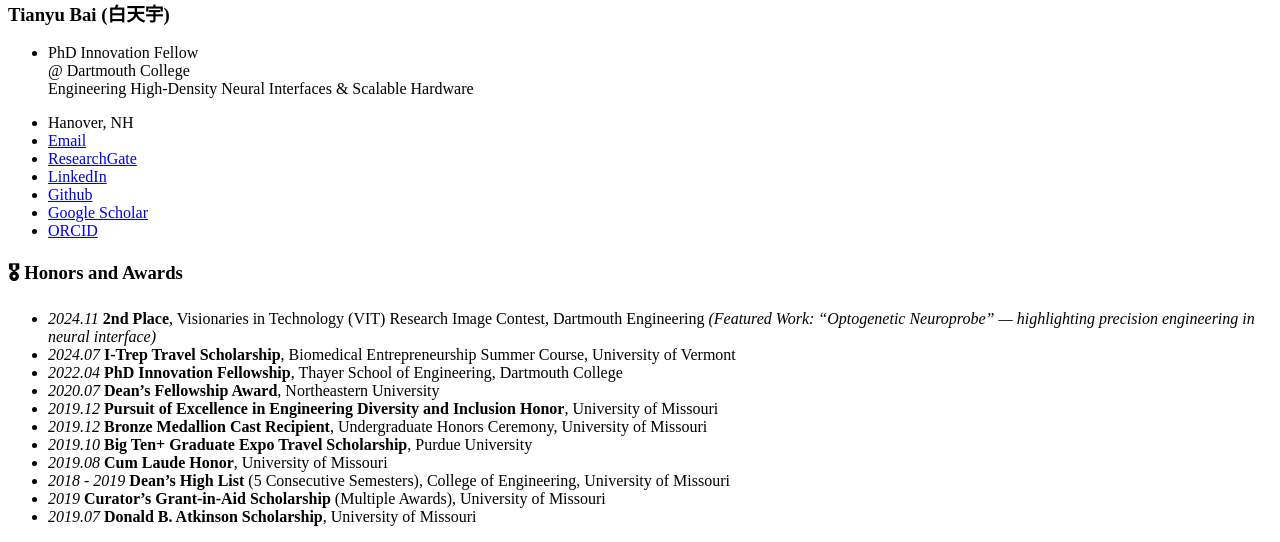
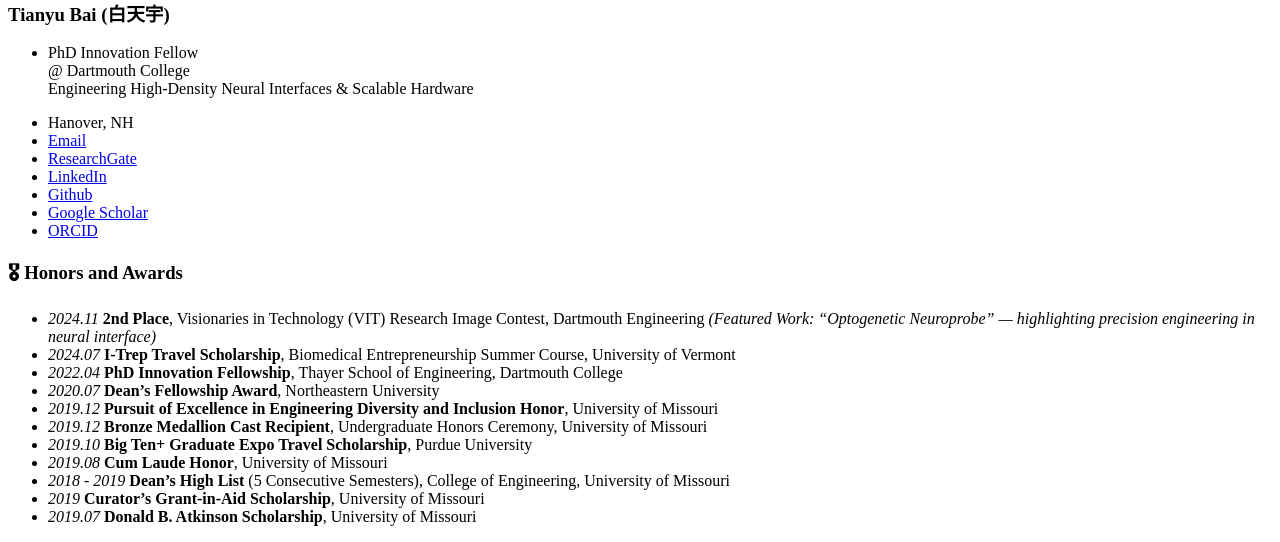
Before and after one commit to Tianyu-Bai/Tianyu-Bai.github.io, a Jekyll site: the page built from _pages/includes/honers.md, in a window 1280 px wide. Shown: the part 490-1032 px from the top of the page. Built offline with Jekyll 4.4.1, drawn with Linux system fonts in a browser that asks for light colours; our own code applies the rules of GitHub Pages for plain Markdown files.

Commit message:
Update honers.md

```diff
--- a/_pages/includes/honers.md
+++ b/_pages/includes/honers.md
@@ -11,5 +11,5 @@
 - *2019.10* **Big Ten+ Graduate Expo Travel Scholarship**, Purdue University
 - *2019.08* **Cum Laude Honor**, University of Missouri
 - *2018 - 2019* **Dean's High List** (5 Consecutive Semesters), College of Engineering, University of Missouri
-- *2019* **Curator's Grant-in-Aid Scholarship** (Multiple Awards), University of Missouri
+- *2019* **Curator's Grant-in-Aid Scholarship**, University of Missouri
 - *2019.07* **Donald B. Atkinson Scholarship**, University of Missouri
```
